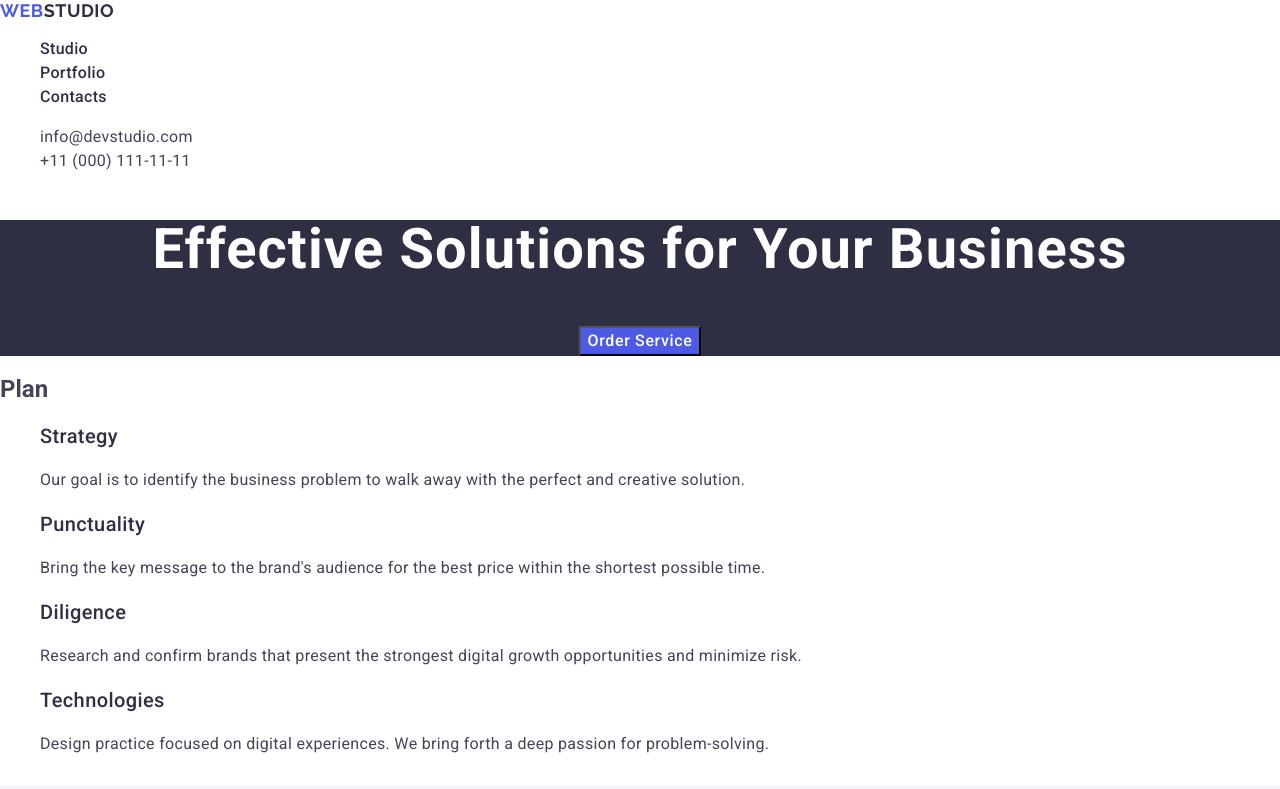
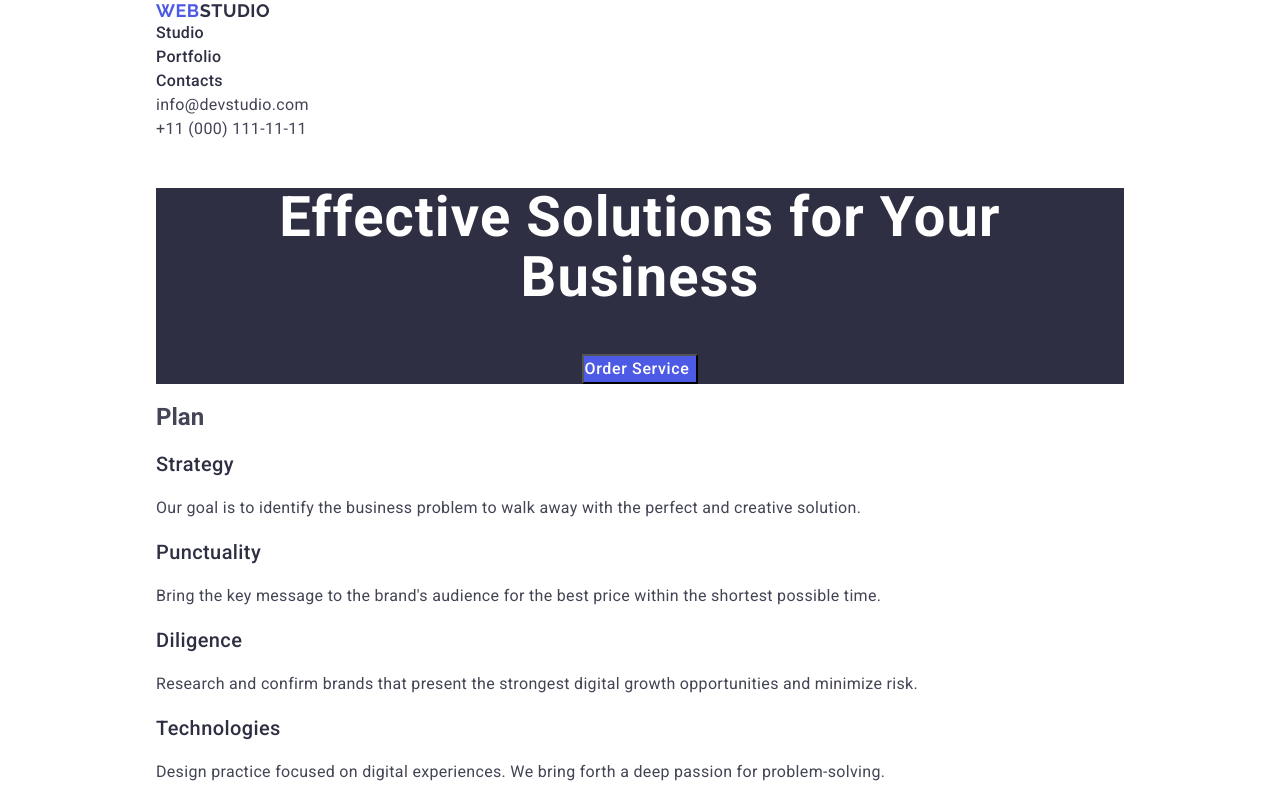
Before and after one commit to Nastya-20/goit-markup-hw-03, a plain HTML site: page index.html in a window 1280 px wide. Shown: the top 789 px of the page. Drawn offline with nearby package versions, Linux system fonts and the light colour scheme.

Commit message:
commit message

```diff
--- a/css/styles.css
+++ b/css/styles.css
@@ -1,3 +1,12 @@
+*,
+*::before,
+*::after {
+    box-sizing: border-box;
+}
+
+img{
+    display: block;
+}
 body {
     font-family: 'Roboto', sans-serif;
     color: #434455;
@@ -7,6 +16,9 @@ body {
     text-decoration: none;
     list-style-type: none;
     cursor: pointer;
+    margin-top: 0;
+    margin-bottom: 0;
+    padding-left: 0;
 }
 
 h2 h3 p {
@@ -14,8 +26,20 @@ h2 h3 p {
     font-weight: 400;
     color: #2e2f42;
     text-transform: capitalize;
+    margin-top: 0;
+    margin-bottom: 0;
+
 }
-
+.container {
+    max-width: 1440px;
+    padding-left:156px;
+     padding-right:156px;
+      margin-left: 0 auto;
+       margin-right: 0 ayto;
+}
+.menu{
+    display: inline;
+}
 .logo {
     font-family: "Raleway", sans-serif;
     font-weight: 700;
--- a/index.html
+++ b/index.html
@@ -18,6 +18,7 @@
     <title>WEBSTUDIO</title>
   </head>
   <body>
+    <div class="container">
       <header class="page-header">
         <nav class="menu">
           <a class="logo" href="./index.html"
@@ -49,19 +50,23 @@
           </ul>
         </address>
       </header>
+    </div>
     <main>
+      <div class="container">
         <section class="firstsect">
           <h1 class="page-title">Effective Solutions for Your Business</h1>
           <button class="button">Order Service</button>
         </section>
+      </div>
+      <div class="container">
         <section class="secondsect">
           <h2>Plan</h2>
           <ul>
             <li>
               <h3 class="plan-title">Strategy</h3>
               <p class="plan-content">
-              Our goal is to identify the business problem to walk away with the
-              perfect and creative solution.
+                Our goal is to identify the business problem to walk away with
+                the perfect and creative solution.
               </p>
             </li>
 
@@ -89,6 +94,8 @@
             </li>
           </ul>
         </section>
+      </div>
+      <div class="container">
         <section class="thirdsect">
           <h2 class="ourteam">Our Team</h2>
           <ul>
@@ -135,6 +142,8 @@
             </li>
           </ul>
         </section>
+      </div>
+      <div class="container">
         <section class="foursect">
           <h2 class="portfolio">Our Portfolio</h2>
           <ul>
@@ -200,15 +209,18 @@
             </li>
           </ul>
         </section>
+      </div>
     </main>
+    <div class="container">
       <footer class="page-footer">
         <a class="logo-footer" href="./index.html"
           >Web<span class="web-studio">Studio</span></a
         >
         <p class="page-footer-text">
-        Increase the flow of customers and sales for your business with digital
-        marketing & growth solutions.
+          Increase the flow of customers and sales for your business with
+          digital marketing & growth solutions.
         </p>
       </footer>
+    </div>
   </body>
 </html>
```
Lines whose indentation alone changed are shown as unchanged.
